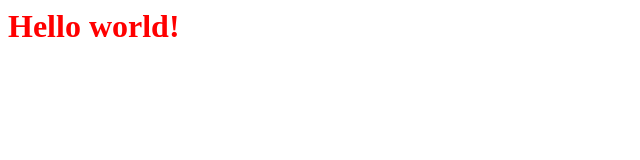
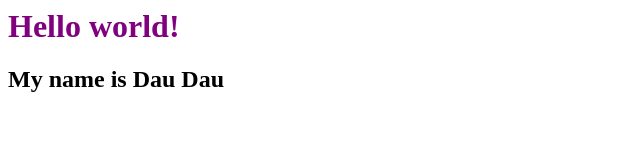
Before and after one commit to ThaoDoThiHong1306/DemoGit, a plain HTML site: page index.html in a window 1280 px wide. Shown: the whole page, without its empty margins (0-640 px from the left). Drawn offline with Linux system fonts and the light colour scheme.

Commit message:
Change color

```diff
--- a/index.html
+++ b/index.html
@@ -3,4 +3,5 @@
 </head>
 <body>
     <h1>Hello world!</h1>
+    <h2>My name is Dau Dau</h2>
 </body>
--- a/style.css
+++ b/style.css
@@ -1,4 +1,4 @@
 h1{
     size: 40px;
-    color: red;
+    color: purple;
 }
```
